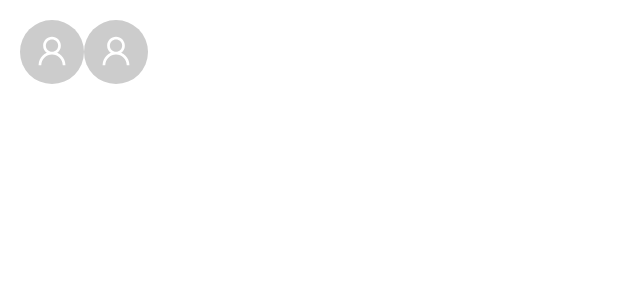
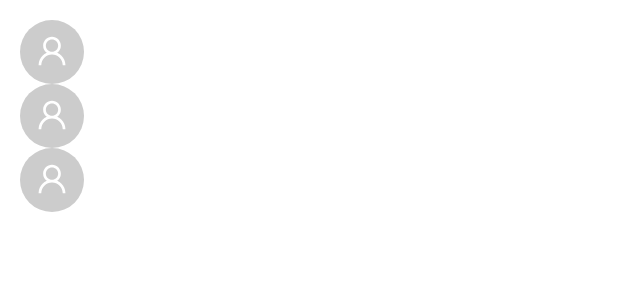
Before and after one commit to UWSocialComputing/Left-On-Read-Project, a React (Create React App) app in the folder frontend/: page / in a window 1280 px wide. Shown: the top 300 px of the page, without its empty margins (0-640 px from the left). Built offline with nearby package versions, Linux system fonts and the light colour scheme.

Commit message:
Add more room icons plus tooltip to hover over displaying user info

```diff
--- a/frontend/src/App.tsx
+++ b/frontend/src/App.tsx
@@ -17,9 +17,13 @@ class App extends Component<{}, AppState> {
         };
     }
 
+    // TODO for later: generate x number of RoomIcon components
+    // based on number of people in room atm. hard-coded for now
     render() {
         return (
             <div>
+                <RoomIcon/>
+                <RoomIcon/>
                 <RoomIcon/>
             </div>
         );
--- a/frontend/src/RoomIcon.tsx
+++ b/frontend/src/RoomIcon.tsx
@@ -1,5 +1,5 @@
 import React, {Component} from 'react';
-import {Avatar} from 'antd';
+import {Avatar, Tooltip, Card} from 'antd';
 import { UserOutlined } from '@ant-design/icons';
 
 /**
@@ -10,8 +10,9 @@ class RoomIcon extends Component<{}, {}> {
     render() {
         return (
             <div>
-                <Avatar size={64} icon={<UserOutlined />} />
-                <Avatar size={64} icon={<UserOutlined />} />
+                <Tooltip placement="right" title={<Card/>}>
+                    <Avatar size={64} icon={<UserOutlined />} />
+                </Tooltip>
             </div>
         );
     }
```
